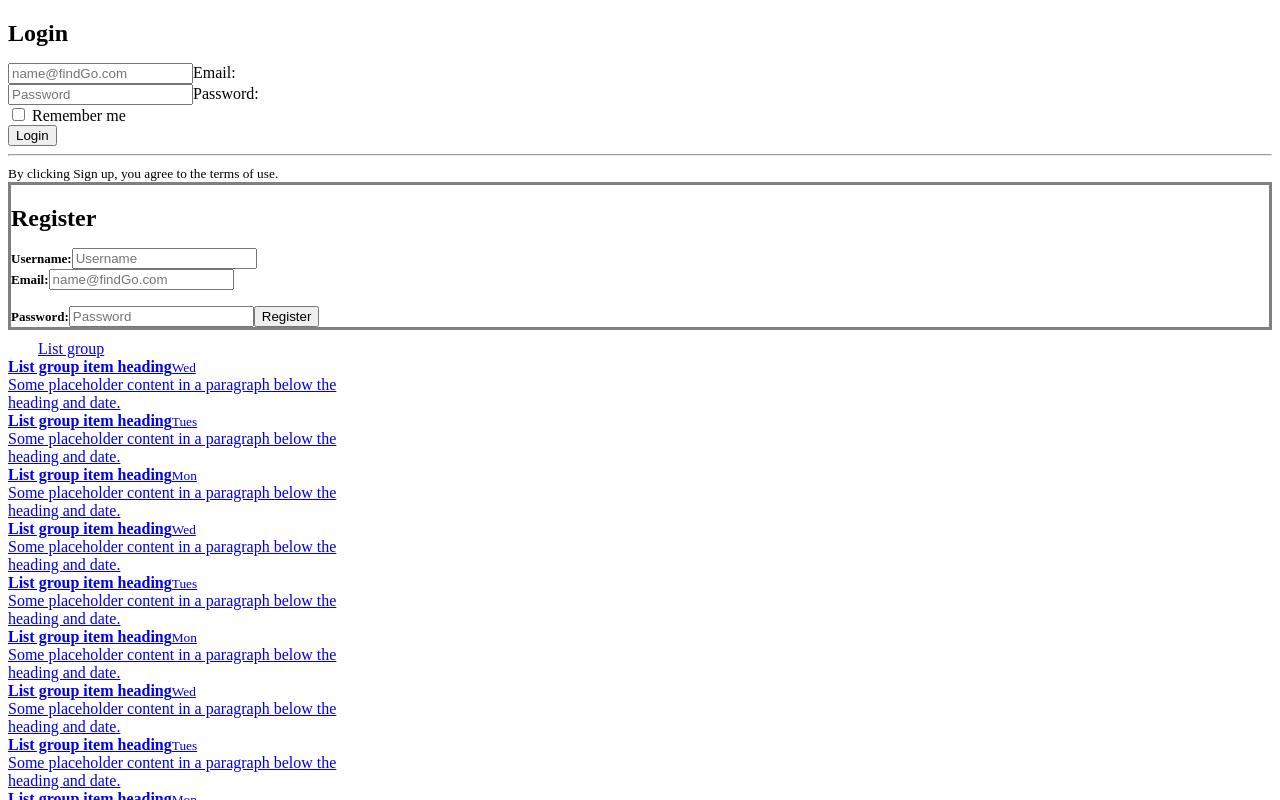
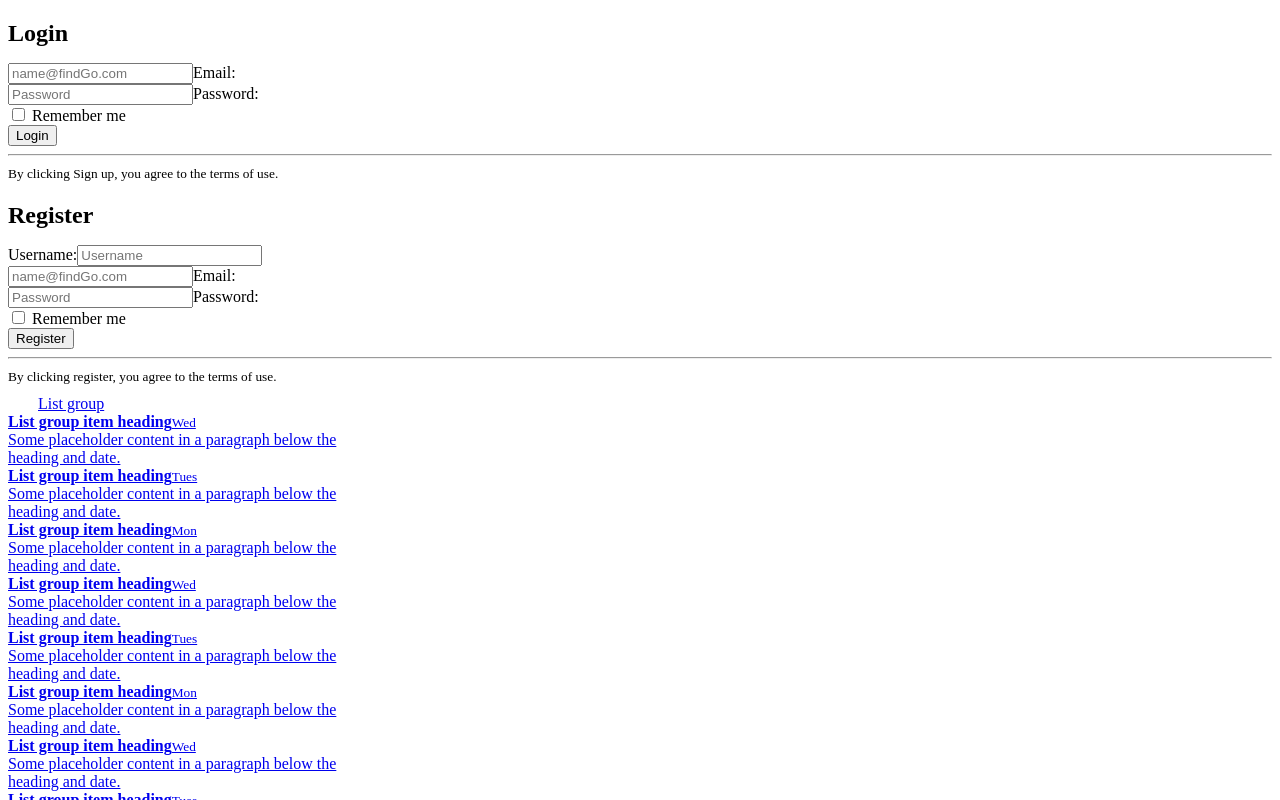
Before and after one commit to Jaypad07/Find-Go---FrontEnd, an Angular app: page / in a window 1280 px wide. Shown: the top 800 px of the page. Built offline with nearby package versions, Linux system fonts and the light colour scheme.

Commit message:
fixed login and register page

```diff
--- a/src/app/register-user/register-user.component.html
+++ b/src/app/register-user/register-user.component.html
@@ -1,4 +1,4 @@
-<div class=" login-container">
+<!-- <div class=" login-container">
     <div class=" row align-items-center justify-content-center vh-100">
       <form (ngSubmit)="onRegister()" class=" log col-md-2">
         <h2>Register</h2>
@@ -17,4 +17,36 @@
         </div>
       </form>
     </div>
+  </div> -->
+
+
+  <div class="container col-xl-10 col-xxl-8 px-4 py-5">
+    <div class="row align-items-center g-lg-5 py-5">
+      <div class="col-lg-7 text-center text-lg-start">
+        </div>
+        <div class="col-md-10 mx-auto col-lg-5">
+        <form (ngSubmit)="onRegister()" class="p-4 p-md-5 border rounded-3 bg-body-tertiary">
+            <h2>Register</h2>
+            <div class="mb-3">
+              <label for="userName-form" class="form-label">Username:</label>
+              <input type="text" name="register-userName" [(ngModel)]="registerUser.userName" class="form-control" id="username-form" placeholder="Username">
+            </div>
+            <div class="form-floating mb-3">
+              <input type="email" name="register-email" [(ngModel)]="registerUser.email" class="form-control" id="register-email-form" placeholder="name@findGo.com">
+              <label for="register-email-form" class="form-label">Email:</label>
+            </div>
+            <div class="form-floating mb-3">
+              <input class="form-control" type="password" name="register-password" [(ngModel)]="registerUser.password" id="register-password-form" placeholder="Password">
+              <label for="register-password-form" class="form-label">Password:</label>
+            </div>
+            <div class="checkbox mb-3">
+              <label>
+                <input type="checkbox" value="remember-me"> Remember me </label>
+            </div>
+            <button class="w-100 btn btn-lg btn-primary" type="submit">Register</button>
+            <hr class="my-4">
+            <small class="text-body-secondary">By clicking register, you agree to the terms of use.</small>
+        </form>
+      </div>
+    </div>
   </div>
```
Also changed, not shown: src/app/login-page/login-page.component.html (line endings or trailing spaces).
